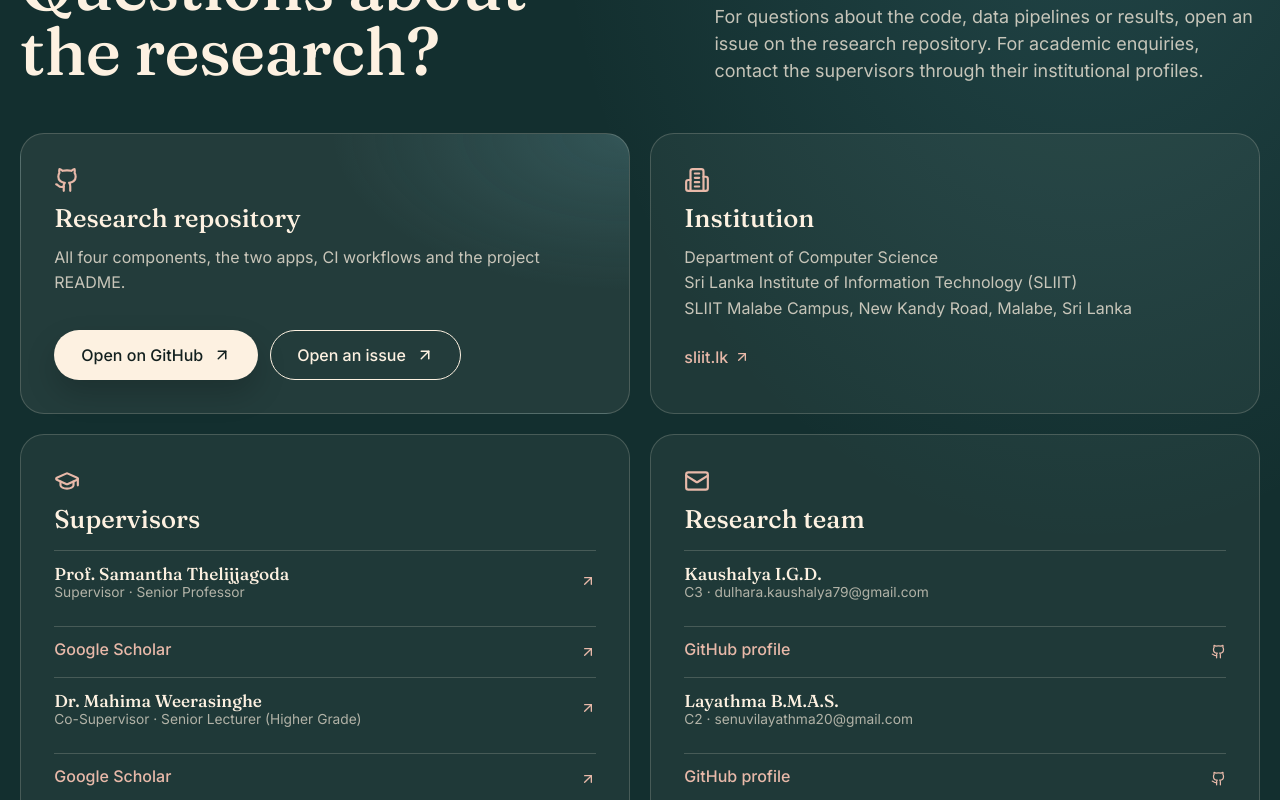
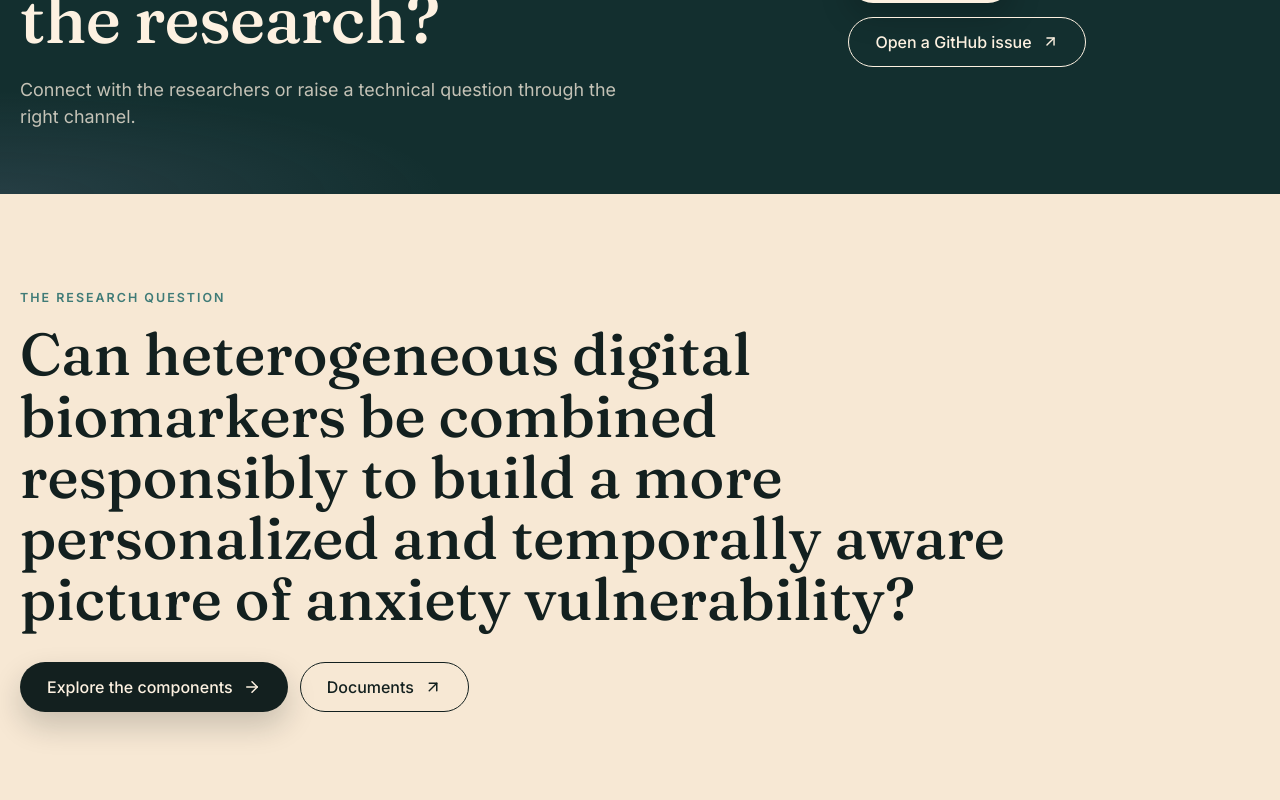
Before and after one commit to dulhara79/anxiety_research_website, a React (Vite) app in the folder research-website/: page / in a window 1280 px wide. Shown: the part 10880-11680 px from the top of the page. Built offline with nearby package versions, Linux system fonts and the light colour scheme.

Commit message:
Reorganize contact sections across Home, About and Contact

```diff
--- a/research-website/src/components/layout/ContactSection.jsx
+++ b/research-website/src/components/layout/ContactSection.jsx
@@ -1,132 +1,205 @@
-import { ArrowUpRight, Building2, Github, GraduationCap, Mail } from "lucide-react";
 import { useState } from "react";
+import { Link } from "react-router-dom";
+import { ArrowRight, ArrowUpRight, Building2, Github, GraduationCap, Mail } from "lucide-react";
 import Reveal from "../ui/Reveal";
 import { site } from "../../data/site";
 import { supervisors, team } from "../../data/team";
 
-// Shared contact block: repository, institution, supervisors and team.
-export default function ContactSection({ id = "contact", headingLevel = "h2" }) {
-  const Heading = headingLevel;
+// Only Contact Us contains the full directory and composer.
+// Home and About Us use a focused invitation so existing team cards are not repeated.
+export default function ContactSection({ id = "contact", variant = "full" }) {
+  const [recipient, setRecipient] = useState(team[0].email);
   const [name, setName] = useState("");
   const [email, setEmail] = useState("");
   const [subject, setSubject] = useState("");
   const [message, setMessage] = useState("");
+
   const submitEmail = (event) => {
     event.preventDefault();
-    const destination = team.find((person) => person.email)?.email;
-    if (!destination) return;
-    const body = `From: ${name} (${email})\n\n${message}`;
-    window.location.href = `mailto:${destination}?subject=${encodeURIComponent(subject)}&body=${encodeURIComponent(body)}`;
+    if (!team.some((person) => person.email === recipient)) return;
+    const body = "From: " + name + " (" + email + ")\n\n" + message;
+    window.location.href = "mailto:" + recipient + "?subject=" + encodeURIComponent(subject) + "&body=" + encodeURIComponent(body);
   };
+
+  if (variant !== "full") {
+    const about = variant === "team";
     return (
-    <section className="section section--dark contact" id={id} aria-labelledby={`${id}-title`}>
-      <div className="shell">
-        <Reveal className="section-head">
-          <div>
-            <p className="eyebrow">Contact</p>
-            <Heading className="display" id={`${id}-title`}>
-              Questions about the research?
-            </Heading>
-          </div>
+      <section className="section section--tight section--dark contact-cta" id={id} aria-labelledby={id + "-title"}>
+        <div className="shell contact-cta-layout">
+          <Reveal>
+            <p className="eyebrow">Contact the project</p>
+            <h2 className="display" id={id + "-title"}>
+              {about ? "Continue the conversation." : "Questions about the research?"}
+            </h2>
             <p className="lead">
-            For questions about the code, data pipelines or results, open an issue on the research repository. For academic
-            enquiries, contact the supervisors through their institutional profiles.
+              {about
+                ? "For academic enquiries and research collaboration, use our dedicated contact page."
+                : "Connect with the researchers or raise a technical question through the right channel."}
             </p>
           </Reveal>
+          <Reveal className="contact-cta-actions" delay={0.08}>
+            <Link className="button button--paper" to="/contact">
+              Contact us <ArrowRight size={18} aria-hidden="true" />
+            </Link>
+            <a className="button button--ghost" href={site.issues} target="_blank" rel="noopener noreferrer">
+              Open a GitHub issue <ArrowUpRight size={17} aria-hidden="true" />
+            </a>
+          </Reveal>
+        </div>
+      </section>
+    );
+  }
 
-        <div className="contact-grid">
-          <Reveal className="contact-card contact-card--primary">
-            <Github size={26} aria-hidden="true" />
-            <h3 className="card-title">Research repository</h3>
-            <p>All four components, the two apps, CI workflows and the project README.</p>
-            <div className="button-row" style={{ marginTop: 22 }}>
-              <a className="button button--paper" href={site.repository} target="_blank" rel="noreferrer">
-                Open on GitHub <ArrowUpRight size={18} />
+  return (
+    <>
+      <section className="section section--dark contact-hub" id={id} aria-labelledby={id + "-title"}>
+        <div className="shell">
+          <Reveal className="contact-hub-heading">
+            <p className="eyebrow">How to reach us</p>
+            <h2 className="display" id={id + "-title"}>Choose the right channel.</h2>
+            <p className="lead">
+              Research questions, technical feedback and academic enquiries have different
+              starting points. Choose the option that fits your message.
+            </p>
+          </Reveal>
+          <div className="contact-route-grid">
+            <Reveal as="article" className="contact-route">
+              <div className="contact-route-icon"><Github size={24} aria-hidden="true" /></div>
+              <p className="contact-route-kicker">01 / Technical enquiries</p>
+              <h3 className="serif-title">Code, methods &amp; results</h3>
+              <p>For reproducibility, implementation questions and issues with research components, use the project repository.</p>
+              <div className="button-row">
+                <a className="button button--paper" href={site.issues} target="_blank" rel="noopener noreferrer">
+                  Open an issue <ArrowUpRight size={17} aria-hidden="true" />
                 </a>
-              <a className="button button--ghost" href={site.issues} target="_blank" rel="noreferrer">
-                Open an issue <ArrowUpRight size={18} />
+                <a className="contact-route-link" href={site.repository} target="_blank" rel="noopener noreferrer">
+                  View repository <ArrowUpRight size={16} aria-hidden="true" />
                 </a>
               </div>
             </Reveal>
-
-          <Reveal className="contact-card" delay={0.06}>
-            <Building2 size={26} aria-hidden="true" />
-            <h3 className="card-title">Institution</h3>
-            <p>
-              {site.department}
-              <br />
-              {site.institution}
-              <br />
-              {site.campus}
-            </p>
-            <a className="contact-link" href={site.institutionUrl} target="_blank" rel="noreferrer">
-              sliit.lk <ArrowUpRight size={16} />
+            <Reveal as="article" className="contact-route" delay={0.08}>
+              <div className="contact-route-icon"><GraduationCap size={24} aria-hidden="true" /></div>
+              <p className="contact-route-kicker">02 / Academic enquiries</p>
+              <h3 className="serif-title">Research &amp; collaboration</h3>
+              <p>Reach the research team for project questions, or find supervisors through their institutional profiles.</p>
+              <div className="button-row">
+                <a className="button button--paper" href={"mailto:" + team[0].email}>
+                  Email the team <Mail size={17} aria-hidden="true" />
+                </a>
+                <Link className="contact-route-link" to="/team">
+                  Meet the researchers <ArrowRight size={16} aria-hidden="true" />
+                </Link>
+              </div>
+            </Reveal>
+          </div>
+          <Reveal className="contact-affiliation">
+            <Building2 size={23} aria-hidden="true" />
+            <div>
+              <strong>{site.institution}</strong>
+              <span>{site.department} · {site.campus}</span>
+            </div>
+            <a href={site.institutionUrl} target="_blank" rel="noopener noreferrer">
+              Institution website <ArrowUpRight size={16} aria-hidden="true" />
             </a>
           </Reveal>
+        </div>
+      </section>
 
-          <Reveal className="contact-card" delay={0.12}>
-            <GraduationCap size={26} aria-hidden="true" />
-            <h3 className="card-title">Supervisors</h3>
-            <ul className="contact-people">
-              {supervisors.map((person) => (
-                <li key={person.name}>
-                  <a href={person.profile} target="_blank" rel="noreferrer">
+      <section className="section contact-directory" aria-labelledby="contact-directory-title">
+        <div className="shell">
+          <Reveal className="contact-directory-heading">
+            <p className="eyebrow">People &amp; supervision</p>
+            <h2 className="display" id="contact-directory-title">Connect with the people behind the work.</h2>
+            <p className="lead">The research team and supervisors, organised by responsibility.</p>
+          </Reveal>
+          <div className="contact-directory-grid">
+            <Reveal className="contact-directory-panel">
+              <h3 className="serif-title">Research team</h3>
+              <p>Questions about individual components and implementation.</p>
+              <ul className="contact-person-list">
+                {team.map((person) => (
+                  <li className="contact-person-row" key={person.id}>
+                    <div className="contact-person-info">
                       <strong>{person.name}</strong>
-                    <span>
-                      {person.role} · {person.affiliation.split(",")[0]}
-                    </span>
-                    <ArrowUpRight size={16} aria-hidden="true" />
+                      <span>{person.component} · {person.role}</span>
+                      {person.email && <a href={"mailto:" + person.email}>{person.email}</a>}
+                    </div>
+                    <a className="contact-person-action" href={person.github} target="_blank" rel="noopener noreferrer" aria-label={person.name + " on GitHub (opens in a new tab)"}>
+                      <Github size={17} aria-hidden="true" /> GitHub
                     </a>
-                  <a className="contact-link" href={person.scholar} target="_blank" rel="noopener noreferrer">Google Scholar <ArrowUpRight size={16} /></a>
                   </li>
                 ))}
               </ul>
             </Reveal>
-
-          <Reveal className="contact-card" delay={0.18}>
-            <Mail size={26} aria-hidden="true" />
-            <h3 className="card-title">Research team</h3>
-            <ul className="contact-people">
-              {team.map((person) => (
-                <li key={person.id}>
-                  {person.email ? (
-                    <a href={`mailto:${person.email}`}>
+            <Reveal className="contact-directory-panel" delay={0.08}>
+              <h3 className="serif-title">Academic &amp; clinical supervision</h3>
+              <p>Official institutional profiles for academic correspondence.</p>
+              <ul className="contact-person-list">
+                {supervisors.map((person) => (
+                  <li className="contact-person-row" key={person.name}>
+                    <div className="contact-person-info">
                       <strong>{person.name}</strong>
-                      <span>
-                        {person.component} · {person.email}
-                      </span>
+                      <span>{person.role} · {person.affiliation}</span>
+                    </div>
+                    <a className="contact-person-action" href={person.profile} target="_blank" rel="noopener noreferrer" aria-label={person.name + " institutional profile (opens in a new tab)"}>
+                      Profile <ArrowUpRight size={16} aria-hidden="true" />
                     </a>
-                  ) : (
-                    <div>
-                      <strong>{person.name}</strong>
-                      <span>
-                        {person.component} · {person.role}
-                      </span>
-                    </div>
-                  )}
-                  <a className="contact-link" href={person.github} target="_blank" rel="noopener noreferrer"><Github size={15} /> GitHub profile</a>
                   </li>
                 ))}
               </ul>
             </Reveal>
           </div>
-
-        <form className="contact-email-form" onSubmit={submitEmail}>
-          <h3 className="serif-title">General email template</h3>
-          <p>Prepare an email to the research team. This uses your email app and does not send personal information to a website server.</p>
-          <div className="contact-email-fields">
-            <label>Your name<input required autoComplete="name" value={name} onChange={(event) => setName(event.target.value)} /></label>
-            <label>Your email<input required type="email" autoComplete="email" value={email} onChange={(event) => setEmail(event.target.value)} /></label>
-            <label>Subject<input required value={subject} onChange={(event) => setSubject(event.target.value)} /></label>
-            <label className="contact-email-message">Message<textarea required rows={5} value={message} onChange={(event) => setMessage(event.target.value)} /></label>
-          </div>
-          <button type="submit" className="button button--paper">Open email app <ArrowUpRight size={17} /></button>
-        </form>
-        <p className="contact-note">
-          This website shares research, not clinical advice. If you or someone you know is in crisis, contact local emergency
-          services or a mental-health helpline in your country.
-        </p>
         </div>
       </section>
+
+      <section className="section section--paper2 contact-compose" id="contact-compose" aria-labelledby="contact-compose-title">
+        <div className="shell contact-compose-grid">
+          <Reveal>
+            <p className="eyebrow">Write to the team</p>
+            <h2 className="display" id="contact-compose-title">Prepare an email.</h2>
+            <p className="lead">
+              Select a team member and draft a message. Your email application opens so you can review it before sending.
+            </p>
+            <p className="contact-form-explainer">
+              This form does not upload your message to a website server or send it automatically.
+            </p>
+            <p className="contact-note">
+              Research information only, not clinical advice. In a crisis, contact local emergency services or a mental-health helpline.
+            </p>
+          </Reveal>
+          <Reveal as="form" className="contact-form" onSubmit={submitEmail} delay={0.08}>
+            <div className="contact-form-fields">
+              <label className="contact-form-wide">
+                Recipient
+                <select value={recipient} onChange={(event) => setRecipient(event.target.value)} required>
+                  {team.filter((person) => person.email).map((person) => (
+                    <option key={person.id} value={person.email}>{person.name} · {person.component}</option>
+                  ))}
+                </select>
+              </label>
+              <label>
+                Your name
+                <input type="text" autoComplete="name" value={name} onChange={(event) => setName(event.target.value)} required />
+              </label>
+              <label>
+                Your email
+                <input type="email" autoComplete="email" value={email} onChange={(event) => setEmail(event.target.value)} required />
+              </label>
+              <label className="contact-form-wide">
+                Subject
+                <input type="text" value={subject} onChange={(event) => setSubject(event.target.value)} required />
+              </label>
+              <label className="contact-form-wide">
+                Message
+                <textarea rows={5} value={message} onChange={(event) => setMessage(event.target.value)} required />
+              </label>
+            </div>
+            <button type="submit" className="button button--ink">
+              Open email app <ArrowUpRight size={17} aria-hidden="true" />
+            </button>
+          </Reveal>
+        </div>
+      </section>
+    </>
   );
 }
--- a/research-website/src/pages/Home.jsx
+++ b/research-website/src/pages/Home.jsx
@@ -222,7 +222,7 @@ export default function Home() {
         </div>
       </section>
 
-      <ContactSection />
+      <ContactSection variant="home" />
 
       <section
         className="section section--paper2 closing"
--- a/research-website/src/pages/Team.jsx
+++ b/research-website/src/pages/Team.jsx
@@ -102,7 +102,7 @@ export default function Team() {
         </div>
       </section>
 
-      <ContactSection />
+      <ContactSection variant="team" />
     </>
   );
 }
--- a/research-website/src/styles/pages.css
+++ b/research-website/src/styles/pages.css
@@ -1285,121 +1285,75 @@
   }
 }
 
-/* Contact */
-
-.contact-grid {
-  display: grid;
-  grid-template-columns: repeat(2, minmax(0, 1fr));
-  gap: 20px;
-}
-
-.contact-card {
-  display: grid;
-  align-content: start;
-  gap: 12px;
-  padding: clamp(24px, 2.6vw, 36px);
-  border: 1px solid var(--rule-light);
-  border-radius: var(--radius);
-  background: rgba(253, 241, 225, 0.05);
-}
-
-.contact-card > svg {
-  color: var(--peach);
-}
-
-.contact-card p {
-  margin: 0;
-  color: rgba(253, 241, 225, 0.76);
-  line-height: 1.6;
-}
-
-.contact-card--primary {
-  background:
-    radial-gradient(ellipse 70% 80% at 100% 0%, rgba(113, 185, 198, 0.2), transparent 70%),
-    rgba(253, 241, 225, 0.07);
-}
-
-.contact-people {
-  display: grid;
-  margin: 4px 0 0;
-  padding: 0;
-  list-style: none;
-}
-
-.contact-people li > a,
-.contact-people li > div {
-  display: grid;
-  grid-template-columns: minmax(0, 1fr) auto;
-  align-items: center;
-  column-gap: 12px;
-  padding: 12px 0;
-  border-top: 1px solid var(--rule-light);
-  color: inherit;
-  text-decoration: none;
-}
-
-.contact-people strong {
-  font-family: var(--serif);
-  font-size: 1.08rem;
-  font-weight: 500;
-}
-
-.contact-people span {
-  grid-column: 1;
-  color: rgba(253, 241, 225, 0.66);
-  font-size: 0.86rem;
-}
-
-.contact-people svg {
-  grid-row: 1 / 3;
-  grid-column: 2;
-  color: var(--peach);
-}
-
-.contact-people a:hover strong {
-  color: var(--peach);
-}
-
-.contact-link {
-  display: inline-flex;
-  align-items: center;
-  gap: 6px;
-  margin-top: 14px;
-  color: var(--teal-mid);
-  font-weight: 500;
-  text-decoration: none;
-}
-
-.contact-link:hover {
-  text-decoration: underline;
-}
-
-.section--dark .contact-link {
-  color: var(--peach);
-}
-
-.contact-note {
-  margin: 36px 0 0;
-  padding-top: 20px;
-  border-top: 1px solid var(--rule-light);
-  color: rgba(253, 241, 225, 0.6);
-  font-size: 0.88rem;
-}
-
-.person-chip--link {
-  color: inherit;
-  text-decoration: none;
-  transition: background 0.3s ease;
-}
-
-.person-chip--link:hover {
-  background: var(--paper-2);
-}
-
-@media (max-width: 760px) {
-  .contact-grid {
-    grid-template-columns: minmax(0, 1fr);
-  }
+/* Compact contact CTAs; the directory and composer live only on Contact Us. */
+.contact-cta-layout { display:grid;grid-template-columns:minmax(0,1.3fr) minmax(260px,.7fr);align-items:center;gap:clamp(24px,5vw,72px); }
+.contact-cta .display { max-width:15ch; }
+.contact-cta .lead { max-width:54ch; }
+.contact-cta-actions { display:flex;flex-direction:column;align-items:flex-start;gap:14px; }
+.contact-cta-actions .button { justify-content:center; }
+
+.contact-hub-heading { max-width:780px;margin-bottom:clamp(32px,5vw,54px); }
+.contact-route-grid { display:grid;grid-template-columns:repeat(2,minmax(0,1fr));gap:20px; }
+.contact-route { display:flex;flex-direction:column;align-items:flex-start;min-width:0;min-height:350px;padding:clamp(24px,3vw,42px);border:1px solid var(--rule-light);border-radius:var(--radius);background:rgba(253,241,225,.07); }
+.contact-route-icon { display:grid;place-items:center;width:48px;height:48px;margin-bottom:26px;border-radius:14px;color:var(--peach);background:rgba(253,241,225,.12); }
+.contact-route-kicker { margin:0 0 12px;color:var(--peach);font-size:.76rem;font-weight:650;text-transform:uppercase;letter-spacing:.1em; }
+.contact-route > p:not(.contact-route-kicker) { max-width:52ch;margin:18px 0 0;line-height:1.65;color:rgba(253,241,225,.78); }
+.contact-route .button-row { align-items:center;margin-top:auto;padding-top:30px; }
+.contact-route-link { display:inline-flex;align-items:center;gap:6px;padding:10px 0;color:var(--paper);text-underline-offset:4px;text-decoration-color:rgba(253,241,225,.5); }
+.contact-route-link:hover { text-decoration-color:currentColor; }
+.contact-affiliation { display:flex;align-items:center;flex-wrap:wrap;gap:16px 22px;margin-top:clamp(32px,5vw,48px);padding-top:28px;border-top:1px solid var(--rule-light); }
+.contact-affiliation > svg { color:var(--peach);flex:0 0 auto; }
+.contact-affiliation > div { display:grid;gap:5px;min-width:0;flex:1 1 360px; }
+.contact-affiliation strong { font-size:1rem; }
+.contact-affiliation span { color:rgba(253,241,225,.72);font-size:.9rem;line-height:1.5; }
+.contact-affiliation > a { display:inline-flex;align-items:center;gap:6px;color:var(--paper);text-underline-offset:4px; }
+
+.contact-directory-heading { max-width:850px;margin-bottom:clamp(36px,5vw,64px); }
+.contact-directory-grid { display:grid;grid-template-columns:repeat(2,minmax(0,1fr));gap:clamp(32px,5vw,76px); }
+.contact-directory-panel { min-width:0; }
+.contact-directory-panel > p { min-height:3em;max-width:52ch;color:var(--ink-soft);line-height:1.6; }
+.contact-person-list { list-style:none;padding:0;margin:22px 0 0; }
+.contact-person-row { display:flex;align-items:flex-start;justify-content:space-between;gap:14px;min-width:0;padding:21px 0;border-top:1px solid var(--rule); }
+.contact-person-info { display:grid;gap:7px;min-width:0; }
+.contact-person-info strong { font-family:var(--serif);font-size:1.16rem;font-weight:500;line-height:1.28; }
+.contact-person-info span { color:var(--ink-soft);font-size:.86rem;line-height:1.5; }
+.contact-person-info a { width:fit-content;max-width:100%;color:var(--teal);font-size:.85rem;overflow-wrap:anywhere;text-underline-offset:3px; }
+.contact-person-action { display:inline-flex;align-items:center;gap:6px;flex:0 0 auto;margin-top:3px;color:var(--teal);font-size:.88rem;font-weight:600;text-decoration:none; }
+.contact-person-action:hover { text-decoration:underline;text-underline-offset:4px; }
+
+.contact-compose-grid { display:grid;grid-template-columns:minmax(0,.8fr) minmax(0,1.2fr);gap:clamp(32px,6vw,100px);align-items:start; }
+.contact-form-explainer { max-width:50ch;margin:26px 0 0;color:var(--ink-soft);line-height:1.65; }
+.contact-form { min-width:0;padding:clamp(24px,3vw,40px);border:1px solid var(--rule);border-radius:var(--radius);background:var(--paper); }
+.contact-form-fields { display:grid;grid-template-columns:repeat(2,minmax(0,1fr));gap:22px 18px;margin-bottom:28px; }
+.contact-form-fields label { display:grid;gap:9px;min-width:0;color:var(--ink);font-size:.89rem;font-weight:600; }
+.contact-form-fields .contact-form-wide { grid-column:1 / -1; }
+.contact-form-fields input,.contact-form-fields select,.contact-form-fields textarea { display:block;width:100%;min-width:0;min-height:48px;padding:12px 14px;border:1px solid rgba(19,32,31,.23);border-radius:12px;background:#fffaf3;color:var(--ink);font:inherit;font-weight:400; }
+.contact-form-fields textarea { resize:vertical;line-height:1.5; }
+.contact-form-fields input:focus-visible,.contact-form-fields select:focus-visible,.contact-form-fields textarea:focus-visible { outline-offset:2px; }
+.contact-note { max-width:54ch;margin:32px 0 0;padding-top:22px;border-top:1px solid var(--rule);color:var(--ink-soft);font-size:.87rem;line-height:1.65; }
+
+/* Shared links still used on the About Us people cards. */
+.contact-link { display:inline-flex;align-items:center;gap:6px;margin-top:14px;color:var(--teal-mid);font-weight:500;text-decoration:none; }
+.contact-link:hover { text-decoration:underline; }
+.section--dark .contact-link { color:var(--peach); }
+.person-chip--link { color:inherit;text-decoration:none;transition:background .3s ease; }
+.person-chip--link:hover { background:var(--paper-2); }
+
+@media (max-width:950px) {
+  .contact-cta-layout,.contact-compose-grid,.contact-directory-grid { grid-template-columns:minmax(0,1fr); }
+  .contact-cta-actions { flex-direction:row;flex-wrap:wrap; }
+  .contact-directory-panel > p { min-height:0; }
+}
+@media (max-width:760px) {
+  .contact-route-grid { grid-template-columns:minmax(0,1fr); }
+  .contact-route { min-height:0; }
+  .contact-route .button-row { margin-top:14px; }
+}
+@media (max-width:560px) {
+  .contact-form-fields { grid-template-columns:minmax(0,1fr); }
+  .contact-person-row { flex-direction:column; }
+  .contact-cta-actions { align-items:stretch;flex-direction:column; }
+  .contact-cta-actions .button { width:100%; }
 }
 
 /* C2 · AUROC comparison chart */
@@ -1685,13 +1639,7 @@
 .slide-card {display:grid;justify-items:start;align-content:start;gap:14px;scroll-margin-top:120px;}
 .slide-card > svg {color:var(--teal-mid);}
 .slide-card p {margin:0 0 12px;line-height:1.6;}
-.contact-email-form {margin-top:45px;padding:clamp(24px,3vw,40px);border:1px solid var(--rule-light);border-radius:var(--radius);background:rgba(253,241,225,.07);}
-.contact-email-form > p {color:rgba(253,241,225,.8);margin:14px 0 26px;line-height:1.6;}
-.contact-email-fields {display:grid;grid-template-columns:repeat(2,minmax(0,1fr));gap:19px;margin-bottom:26px;}
-.contact-email-fields label {display:grid;gap:8px;font-size:.92rem;color:var(--paper);}
-.contact-email-fields input,.contact-email-fields textarea {width:100%;padding:13px 15px;border:1px solid rgba(253,241,225,.3);border-radius:12px;background:rgba(253,241,225,.96);color:var(--ink);font:inherit;}
-.contact-email-fields .contact-email-message {grid-column:1 / -1;}
-@media(max-width:680px){.assessment-facts,.slide-grid,.contact-email-fields{grid-template-columns:1fr;}}
+@media(max-width:680px){.assessment-facts,.slide-grid{grid-template-columns:1fr;}}
 
 
 
```
Lines whose indentation alone changed are shown as unchanged.
